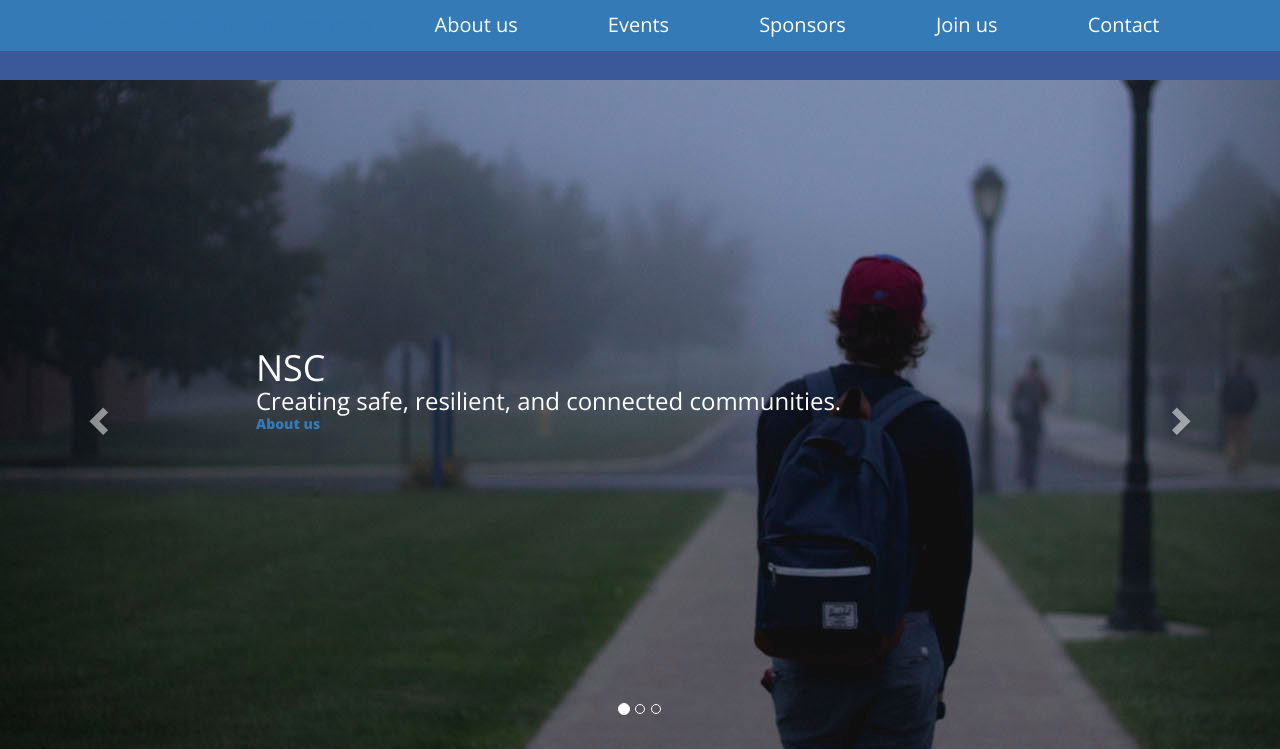
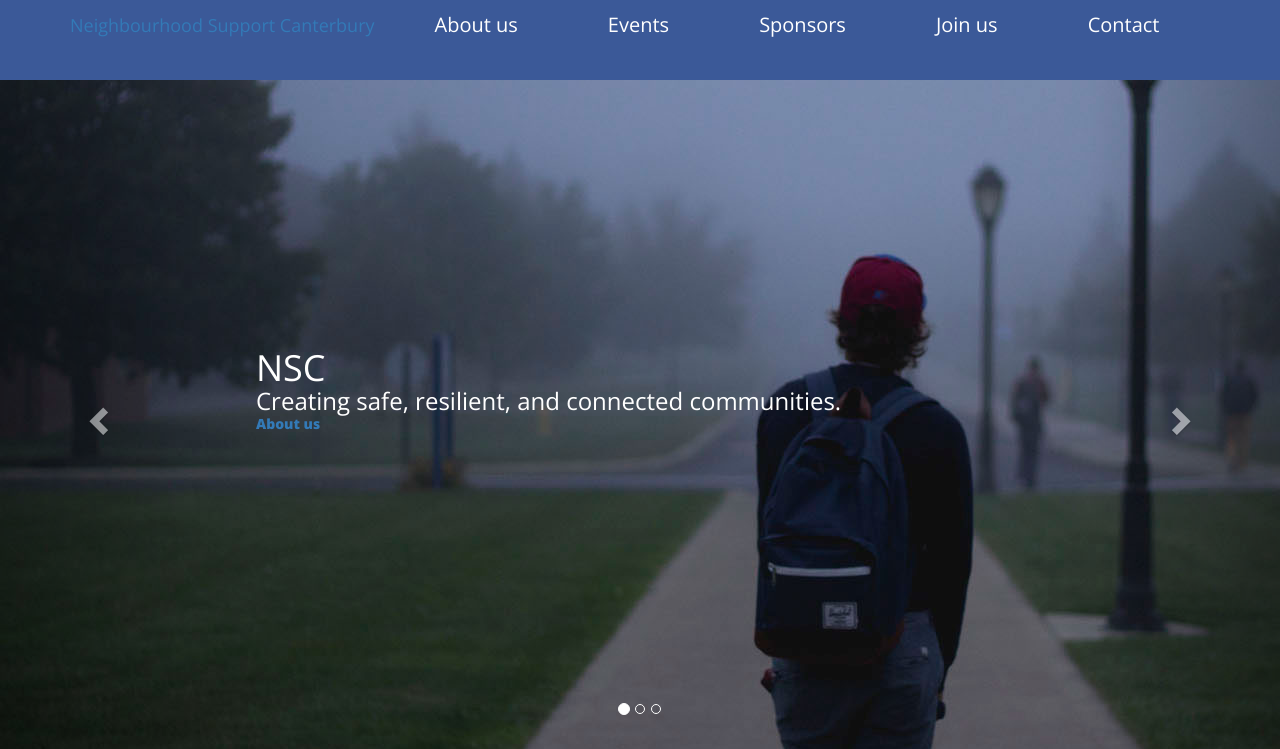
Before and after one commit to firstname/nscanterbury, a Django app: page / in a window 1280 px wide. Shown: the top 749 px of the page. Run offline with Django 3.2, Linux system fonts and the light colour scheme; data comes from the database, SQL or seed files in the repository; some libraries are stand-ins or nearby versions; some web fonts are replaced.

Commit message:
Update base.html

```diff
--- a/blog/templates/blog/base.html
+++ b/blog/templates/blog/base.html
@@ -47,7 +47,7 @@
 
     <!-- navigation -->
     <div class="container">
-      <nav class="navbar navbar-dark bg-primary navbar-fixed-top">
+      <nav class="navbar navbar-expand-lg navbar-light bg-light navbar-fixed-top">
         <div class="container">
           <!-- logo -->
           <h1>
```
